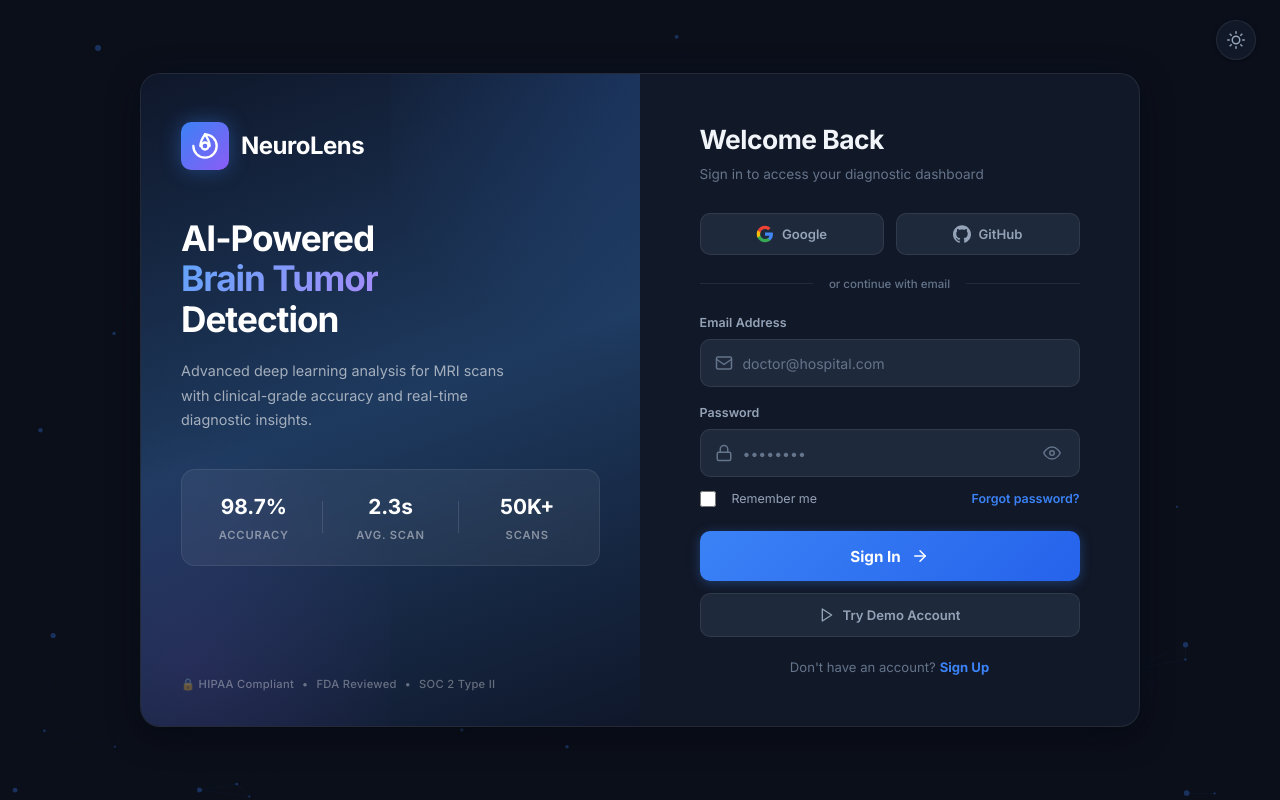
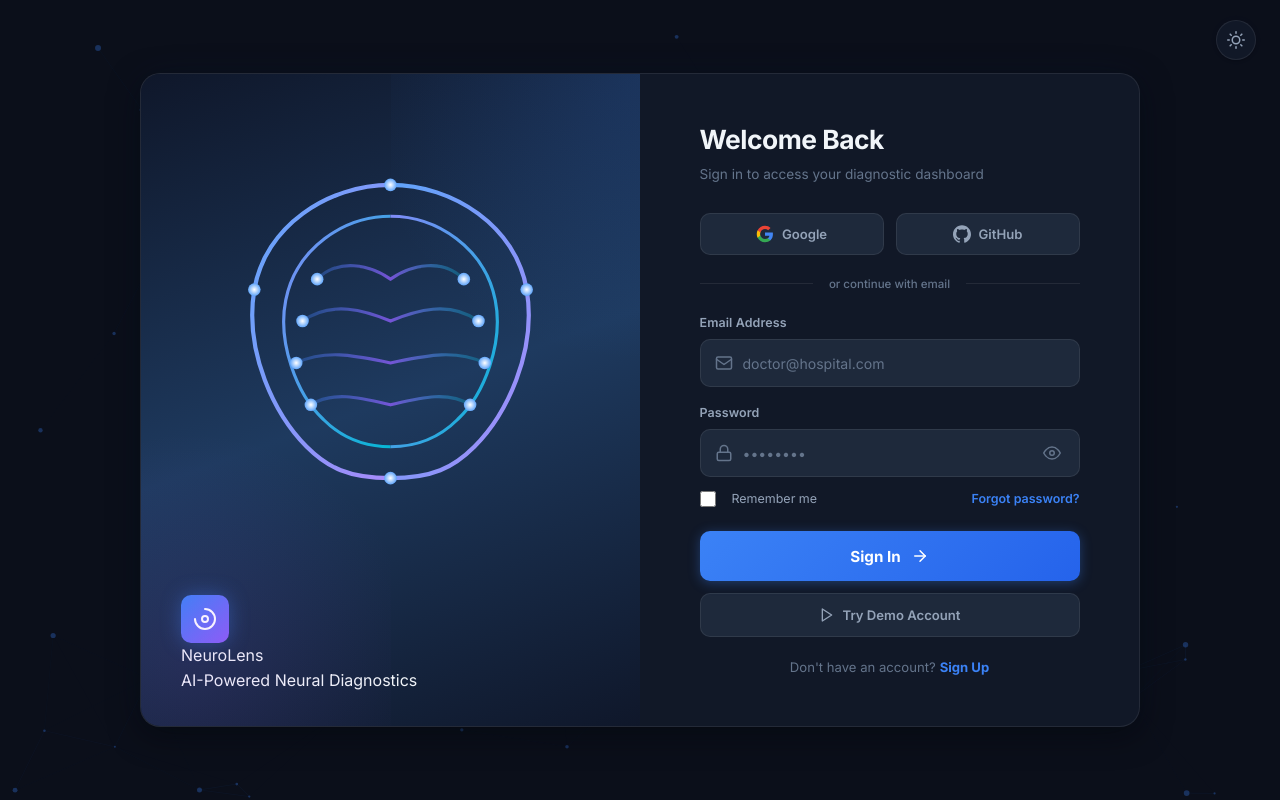
Before and after one commit to specM7/DSGP_Group_33_Brain_Tumor_Predictor, a React (Vite) app in the folder neurolens-dashboard/: page / in a window 1280 px wide. Built offline with nearby package versions, Linux system fonts and the light colour scheme.

Commit message:
added anime to the front

```diff
--- a/neurolens-dashboard/src/components/LoginPage.jsx
+++ b/neurolens-dashboard/src/components/LoginPage.jsx
@@ -136,55 +136,90 @@ export default function LoginPage({ onLogin }) {
             </button>
 
             <div className="login-container">
-                {/* Left - Branding */}
+                {/* Left - Anime Brain Animation */}
                 <div className="login-brand-side">
-                    <div className="login-brand-content">
-                        <div className="login-logo">
+                    <div className="login-anime-scene">
+                        {/* Floating particles */}
+                        {[...Array(20)].map((_, i) => (
+                            <div key={i} className={`anime-particle p-${i}`} />
+                        ))}
+
+                        {/* Orbiting rings */}
+                        <div className="anime-orbit orbit-1" />
+                        <div className="anime-orbit orbit-2" />
+                        <div className="anime-orbit orbit-3" />
+
+                        {/* Central brain glow */}
+                        <div className="anime-brain-glow" />
+                        <div className="anime-brain-glow glow-2" />
+
+                        {/* Brain SVG */}
+                        <svg className="anime-brain-svg" viewBox="0 0 200 200" fill="none">
+                            {/* Left hemisphere */}
+                            <path d="M100 30 C70 30, 40 50, 35 80 C30 110, 45 140, 60 155 C70 165, 80 170, 100 170"
+                                stroke="url(#brainGrad1)" strokeWidth="2" fill="none" className="brain-path brain-path-1" />
+                            <path d="M100 45 C78 45, 55 60, 50 85 C46 105, 55 130, 68 142 C76 150, 86 155, 100 155"
+                                stroke="url(#brainGrad2)" strokeWidth="1.5" fill="none" className="brain-path brain-path-2" />
+                            {/* Right hemisphere */}
+                            <path d="M100 30 C130 30, 160 50, 165 80 C170 110, 155 140, 140 155 C130 165, 120 170, 100 170"
+                                stroke="url(#brainGrad1)" strokeWidth="2" fill="none" className="brain-path brain-path-3" />
+                            <path d="M100 45 C122 45, 145 60, 150 85 C154 105, 145 130, 132 142 C124 150, 114 155, 100 155"
+                                stroke="url(#brainGrad2)" strokeWidth="1.5" fill="none" className="brain-path brain-path-4" />
+                            {/* Inner folds */}
+                            <path d="M65 75 C75 65, 90 68, 100 75 C110 68, 125 65, 135 75"
+                                stroke="url(#brainGrad3)" strokeWidth="1.5" fill="none" className="brain-path brain-path-5" />
+                            <path d="M58 95 C72 85, 88 90, 100 95 C112 90, 128 85, 142 95"
+                                stroke="url(#brainGrad3)" strokeWidth="1.5" fill="none" className="brain-path brain-path-6" />
+                            <path d="M55 115 C70 108, 85 112, 100 115 C115 112, 130 108, 145 115"
+                                stroke="url(#brainGrad3)" strokeWidth="1.5" fill="none" className="brain-path brain-path-7" />
+                            <path d="M62 135 C73 128, 87 132, 100 135 C113 132, 127 128, 138 135"
+                                stroke="url(#brainGrad3)" strokeWidth="1.5" fill="none" className="brain-path brain-path-8" />
+                            {/* Center line */}
+                            <line x1="100" y1="30" x2="100" y2="170" stroke="url(#brainGrad2)" strokeWidth="1" className="brain-center-line" />
+
+                            {/* Synapse nodes */}
+                            {[[65, 75], [135, 75], [58, 95], [142, 95], [55, 115], [145, 115], [62, 135], [138, 135], [100, 30], [100, 170], [35, 80], [165, 80]].map(([cx, cy], i) => (
+                                <circle key={i} cx={cx} cy={cy} r="3" fill="url(#nodeGrad)" className={`synapse-node node-${i}`} />
+                            ))}
+
+                            {/* Gradient definitions */}
+                            <defs>
+                                <linearGradient id="brainGrad1" x1="0%" y1="0%" x2="100%" y2="100%">
+                                    <stop offset="0%" stopColor="#60a5fa" />
+                                    <stop offset="100%" stopColor="#a78bfa" />
+                                </linearGradient>
+                                <linearGradient id="brainGrad2" x1="0%" y1="0%" x2="100%" y2="100%">
+                                    <stop offset="0%" stopColor="#818cf8" />
+                                    <stop offset="100%" stopColor="#06b6d4" />
+                                </linearGradient>
+                                <linearGradient id="brainGrad3" x1="0%" y1="0%" x2="100%" y2="0%">
+                                    <stop offset="0%" stopColor="#3b82f6" stopOpacity="0.3" />
+                                    <stop offset="50%" stopColor="#8b5cf6" stopOpacity="0.8" />
+                                    <stop offset="100%" stopColor="#06b6d4" stopOpacity="0.3" />
+                                </linearGradient>
+                                <radialGradient id="nodeGrad">
+                                    <stop offset="0%" stopColor="#fff" />
+                                    <stop offset="100%" stopColor="#60a5fa" />
+                                </radialGradient>
+                            </defs>
+                        </svg>
+
+                        {/* Scanning beam */}
+                        <div className="anime-scan-beam" />
+                    </div>
+
+                    {/* Title overlay */}
+                    <div className="anime-title-overlay">
+                        <div className="anime-logo-row">
                             <div className="login-logo-icon">
-                                <svg width="28" height="28" viewBox="0 0 24 24" fill="none" stroke="#fff" strokeWidth="2" strokeLinecap="round" strokeLinejoin="round">
+                                <svg width="24" height="24" viewBox="0 0 24 24" fill="none" stroke="#fff" strokeWidth="2" strokeLinecap="round" strokeLinejoin="round">
                                     <path d="M12 2a10 10 0 0110 10c0 5.52-4.48 10-10 10S2 17.52 2 12" />
                                     <circle cx="12" cy="12" r="3" />
-                                    <path d="M12 2c2.5 3.5 4 7.5 4 10" />
-                                    <path d="M12 2c-2.5 3.5-4 7.5-4 10" />
                                 </svg>
                             </div>
-                            <span className="login-logo-text">NeuroLens</span>
+                            <span className="anime-brand-name">NeuroLens</span>
                         </div>
-
-                        <h1 className="login-hero-title">
-                            AI-Powered<br />
-                            <span className="login-hero-accent">Brain Tumor</span><br />
-                            Detection
-                        </h1>
-
-                        <p className="login-hero-desc">
-                            Advanced deep learning analysis for MRI scans with clinical-grade accuracy and real-time diagnostic insights.
-                        </p>
-
-                        <div className="login-stats-row">
-                            <div className="login-stat">
-                                <span className="login-stat-value">98.7%</span>
-                                <span className="login-stat-label">Accuracy</span>
-                            </div>
-                            <div className="login-stat-divider" />
-                            <div className="login-stat">
-                                <span className="login-stat-value">2.3s</span>
-                                <span className="login-stat-label">Avg. Scan</span>
-                            </div>
-                            <div className="login-stat-divider" />
-                            <div className="login-stat">
-                                <span className="login-stat-value">50K+</span>
-                                <span className="login-stat-label">Scans</span>
-                            </div>
-                        </div>
-                    </div>
-
-                    <div className="login-brand-footer">
-                        <span>🔒 HIPAA Compliant</span>
-                        <span>•</span>
-                        <span>FDA Reviewed</span>
-                        <span>•</span>
-                        <span>SOC 2 Type II</span>
+                        <p className="anime-tagline">AI-Powered Neural Diagnostics</p>
                     </div>
                 </div>
 
```
